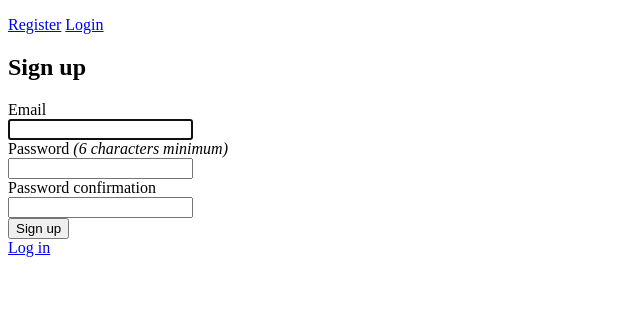
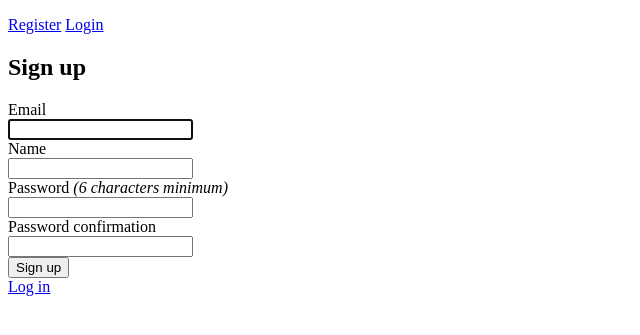
Before and after one commit to antwaunjohnson/AntwaunJohnsonPortfolio, a Rails app: page /register in a window 1280 px wide. Shown: the top 335 px of the page, without its empty margins (0-640 px from the left). Run offline with Rails 7, Linux system fonts and the light colour scheme; style sheets or scripts are compiled from the project's sources.

Commit message:
Added new parameters for user registration and editing account

```diff
--- a/app/controllers/application_controller.rb
+++ b/app/controllers/application_controller.rb
@@ -1,2 +1,9 @@
 class ApplicationController < ActionController::Base
+
+  before_action :configure_permitted_parameters, if: :devise_controller?
+
+  def configure_permitted_parameters
+    devise_parameter_sanitizer.permit(:sign_up, keys: [:name])
+    devise_parameter_sanitizer.permit(:account_update, keys: [:name])
+  end
 end
--- a/app/views/devise/registrations/edit.html.erb
+++ b/app/views/devise/registrations/edit.html.erb
@@ -6,6 +6,11 @@
   <div class="field">
     <%= f.label :email %><br />
     <%= f.email_field :email, autofocus: true, autocomplete: "email" %>
+  </div>
+
+  <div class="field">
+    <%= f.label :name %><br />
+    <%= f.text_field :name %>
   </div>
 
   <% if devise_mapping.confirmable? && resource.pending_reconfirmation? %>
--- a/app/views/devise/registrations/new.html.erb
+++ b/app/views/devise/registrations/new.html.erb
@@ -6,6 +6,11 @@
   <div class="field">
     <%= f.label :email %><br />
     <%= f.email_field :email, autofocus: true, autocomplete: "email" %>
+  </div>
+
+  <div class="field">
+    <%= f.label :name %><br />
+    <%= f.text_field :name %>
   </div>
 
   <div class="field">
```
